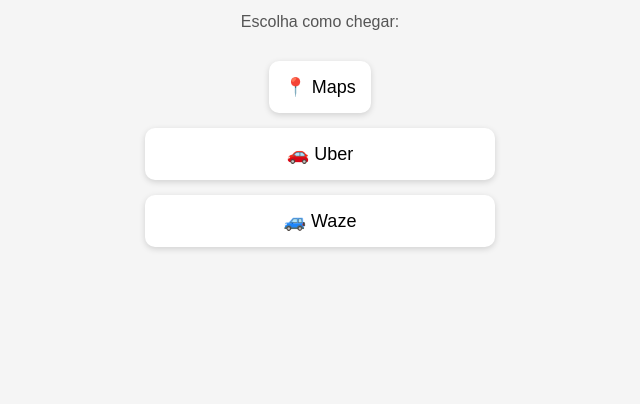
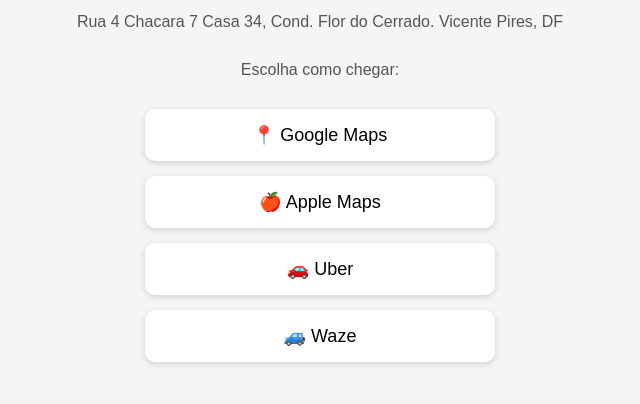
Before and after one commit to magnomachado/casa, a plain HTML site: page magno/index.html in a window 1280 px wide. Shown: the part 110-514 px from the top of the page, without its empty margins (320-960 px from the left). Drawn offline with Linux system fonts and the light colour scheme.

Commit message:
Update index.html

```diff
--- a/magno/index.html
+++ b/magno/index.html
@@ -4,21 +4,6 @@
   <meta charset="UTF-8">
   <title>Casa do Magno</title>
   <meta name="viewport" content="width=device-width, initial-scale=1.0">
-
-  <script>
-    function abrirMapa() {
-      const lat = -15.8163852;
-      const lng = -48.0214310;
-      const isIOS = /iPad|iPhone|iPod/.test(navigator.userAgent);
-
-      if (isIOS) {
-        window.location.href = `https://maps.apple.com/?q=Casa+do+Magno&ll=${lat},${lng}`;
-      } else {
-        window.location.href = `https://www.google.com/maps?q=${lat},${lng}`;
-      }
-    }
-  </script>
-
   <style>
     body {
       font-family: Arial, sans-serif;
@@ -33,7 +18,7 @@
       color: #555;
       margin-bottom: 30px;
     }
-    button, a {
+    a {
       display: block;
       margin: 15px auto;
       max-width: 320px;
@@ -43,27 +28,27 @@
       text-decoration: none;
       font-size: 18px;
       color: #000;
-      border: none;
-      cursor: pointer;
       box-shadow: 0 2px 6px rgba(0,0,0,0.15);
     }
-    button:hover, a:hover {
+    a:hover {
       background: #eaeaea;
     }
   </style>
 </head>
-
 <body>
 
   <h1>🏠 Casa do Magno</h1>
+  <p>Rua 4 Chacara 7 Casa 34, Cond. Flor do Cerrado. Vicente Pires, DF</p>
   <p>Escolha como chegar:</p>
 
-  <!-- BOTÃO INTELIGENTE -->
-  <button onclick="abrirMapa()">
-    📍 Maps
-  </button>
+  <a href="https://www.google.com/maps?q=-15.8163852,-48.0214310">
+    📍 Google Maps
+  </a>
 
-  <!-- OPÇÕES MANUAIS -->
+  <a href="https://maps.apple.com/?q=Casa+do+Magno&ll=-15.8163852,-48.0214310">
+    🍎 Apple Maps
+  </a>
+
   <a href="https://m.uber.com/ul/?action=setPickup&dropoff[latitude]=-15.8163852&dropoff[longitude]=-48.0214310&dropoff[nickname]=Casa%20do%20Magno">
     🚗 Uber
   </a>
```
